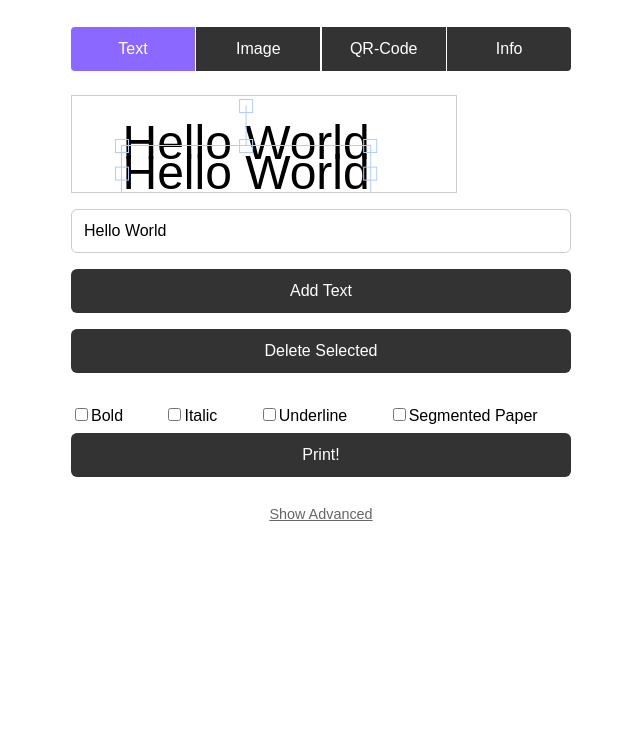
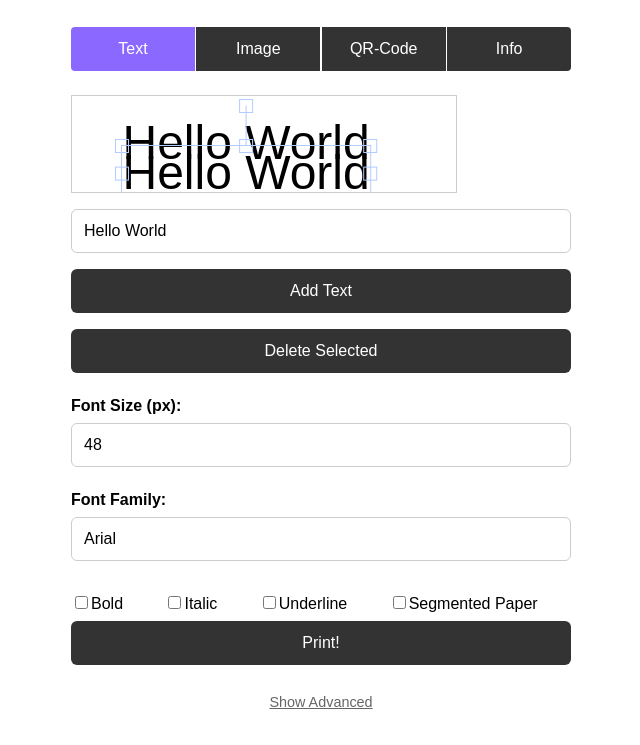
Before and after one commit to josb25/BleWebler, a plain HTML site: page index.html in a window 1280 px wide. Both pictures are taken after a click on the button "Add Text". Shown: the part 93-838 px from the top of the page, without its empty margins (319-959 px from the left). Before the commit the page ends 800 px from the top, so only its background shows below. Drawn offline with Linux system fonts and the light colour scheme.

Commit message:
Added Text Some Options

```diff
--- a/index.html
+++ b/index.html
@@ -25,6 +25,13 @@
         <input type="text" id="newTextContent" placeholder="Enter text" value="Hello World" />
         <button onclick="addTextToCanvas()">Add Text</button>
         <button onclick="deleteSelectedObject()">Delete Selected</button>
+      </div>
+
+      <div style="margin-top: 10px;">
+        <label for="fontSize">Font Size (px):</label>
+        <input type="number" id="fontSize" value="48" min="1" />
+        <label for="fontFamily">Font Family:</label>
+        <input type="text" id="fontFamily" value="Arial" />
       </div>
 
       <div class="options">
--- a/js/fabric_editor.js
+++ b/js/fabric_editor.js
@@ -1,30 +1,45 @@
 let canvas;
+let fontSizeInput;
+let fontFamilyInput;
+let boldCheckbox;
+let italicCheckbox;
+let underlineCheckbox;
 
 document.addEventListener("DOMContentLoaded", () => {
   canvas = new fabric.Canvas('fabricCanvas');
   canvas.setHeight(96); // Printer height
   canvas.setWidth(384); // Max width for a label
 
+  // Get references to control elements
+  fontSizeInput = document.getElementById('fontSize');
+  fontFamilyInput = document.getElementById('fontFamily');
+  boldCheckbox = document.getElementById('bold');
+  italicCheckbox = document.getElementById('italic');
+  underlineCheckbox = document.getElementById('underline');
+
   // Add initial text
-  const initialText = new fabric.IText('Hello World', {
+  const initialText = new fabric.IText(document.getElementById('newTextContent').value || 'Hello World', {
     left: 50,
     top: 20,
-    fontFamily: 'Arial',
-    fontSize: 48,
+    fontFamily: fontFamilyInput.value || 'Arial',
+    fontSize: parseFloat(fontSizeInput.value) || 48,
     fill: '#000000',
   });
   canvas.add(initialText);
   canvas.setActiveObject(initialText);
 
   // Event listener for object selection to update UI controls
-  canvas.on('selection:updated', updateStylingCheckboxes);
-  canvas.on('selection:created', updateStylingCheckboxes);
-  canvas.on('selection:cleared', clearStylingCheckboxes);
+  canvas.on('selection:updated', updateTextControls);
+  canvas.on('selection:created', updateTextControls);
+  canvas.on('selection:cleared', clearTextControls);
+  canvas.on('object:modified', updateTextControls); // Update controls when object is modified (e.g., scaled)
 
-  // Event listeners for styling checkboxes
-  document.getElementById('bold').addEventListener('change', applyStyle);
-  document.getElementById('italic').addEventListener('change', applyStyle);
-  document.getElementById('underline').addEventListener('change', applyStyle);
+  // Event listeners for styling controls
+  fontSizeInput.addEventListener('change', applyTextProperties);
+  fontFamilyInput.addEventListener('change', applyTextProperties);
+  boldCheckbox.addEventListener('change', applyTextProperties);
+  italicCheckbox.addEventListener('change', applyTextProperties);
+  underlineCheckbox.addEventListener('change', applyTextProperties);
 });
 
 function addTextToCanvas() {
@@ -34,13 +49,16 @@ function addTextToCanvas() {
   const newText = new fabric.IText(textContent, {
     left: 50,
     top: 50,
-    fontFamily: 'Arial',
-    fontSize: 48, // Default font size
+    fontFamily: fontFamilyInput.value || 'Arial',
+    fontSize: parseFloat(fontSizeInput.value) || 48,
     fill: '#000000',
+    fontWeight: boldCheckbox.checked ? 'bold' : 'normal',
+    fontStyle: italicCheckbox.checked ? 'italic' : 'normal',
+    underline: underlineCheckbox.checked,
   });
   canvas.add(newText);
   canvas.setActiveObject(newText);
-  updateStylingCheckboxes();
+  updateTextControls();
   canvas.renderAll();
 }
 
@@ -49,41 +67,50 @@ function deleteSelectedObject() {
   if (activeObject) {
     canvas.remove(activeObject);
     canvas.renderAll();
-    clearStylingCheckboxes();
+    clearTextControls();
   }
 }
 
-function applyStyle() {
+function applyTextProperties() {
   const activeObject = canvas.getActiveObject();
   if (activeObject && activeObject.type === 'i-text') {
-    const isBold = document.getElementById('bold').checked;
-    const isItalic = document.getElementById('italic').checked;
-    const isUnderline = document.getElementById('underline').checked;
-
+    const newFontSize = parseFloat(fontSizeInput.value);
     activeObject.set({
-      fontWeight: isBold ? 'bold' : 'normal',
-      fontStyle: isItalic ? 'italic' : 'normal',
-      underline: isUnderline,
+      fontSize: newFontSize,
+      fontFamily: fontFamilyInput.value || activeObject.fontFamily,
+      fontWeight: boldCheckbox.checked ? 'bold' : 'normal',
+      fontStyle: italicCheckbox.checked ? 'italic' : 'normal',
+      underline: underlineCheckbox.checked,
+      scaleX: 1, // Reset scale when font size is manually set
+      scaleY: 1, // Reset scale when font size is manually set
     });
     canvas.renderAll();
+    // After applying new font size, update controls to reflect the change
+    updateTextControls();
   }
 }
 
-function updateStylingCheckboxes() {
+function updateTextControls() {
   const activeObject = canvas.getActiveObject();
   if (activeObject && activeObject.type === 'i-text') {
-    document.getElementById('bold').checked = activeObject.fontWeight === 'bold';
-    document.getElementById('italic').checked = activeObject.fontStyle === 'italic';
-    document.getElementById('underline').checked = activeObject.underline;
+    const effectiveFontSize = Math.round(activeObject.fontSize * activeObject.scaleY);
+    fontSizeInput.value = effectiveFontSize;
+    fontFamilyInput.value = activeObject.fontFamily;
+    boldCheckbox.checked = activeObject.fontWeight === 'bold';
+    italicCheckbox.checked = activeObject.fontStyle === 'italic';
+    underlineCheckbox.checked = activeObject.underline;
   } else {
-    clearStylingCheckboxes();
+    clearTextControls();
   }
 }
 
-function clearStylingCheckboxes() {
-  document.getElementById('bold').checked = false;
-  document.getElementById('italic').checked = false;
-  document.getElementById('underline').checked = false;
+function clearTextControls() {
+  // Reset to default or clear when no text object is selected
+  fontSizeInput.value = '48';
+  fontFamilyInput.value = 'Arial';
+  boldCheckbox.checked = false;
+  italicCheckbox.checked = false;
+  underlineCheckbox.checked = false;
 }
 
 // Expose canvas for utils.js to access it
```
